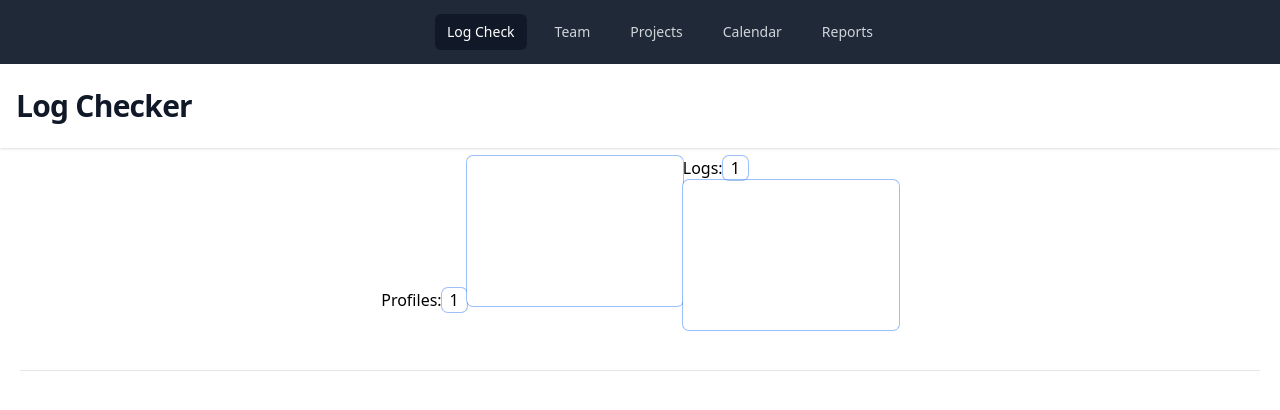
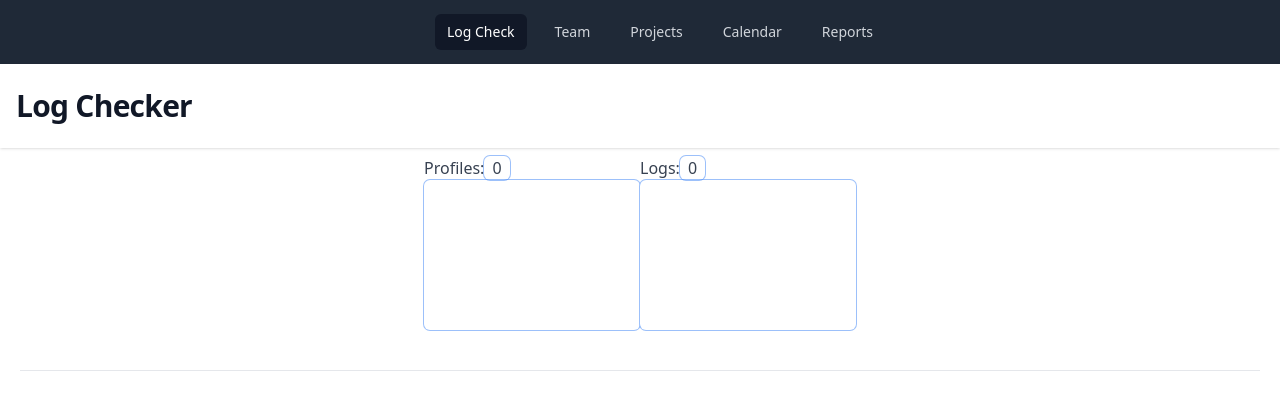
Before and after one commit to moradoulhaj/Simplify, a React (Vite) app: page / in a window 1280 px wide. Shown: the top 410 px of the page. Built offline with nearby package versions, Linux system fonts and the light colour scheme.

Commit message:
updating components

```diff
--- a/src/components/LogChecker.jsx
+++ b/src/components/LogChecker.jsx
@@ -1,12 +1,12 @@
 import { useState } from "react";
 import Monitor from "../parts/Monitor";
-import { checkLogs } from "../scripts/checker";  // Adjust the import path based on your folder structure
+import { checkLogs } from "../scripts/checker"; // Adjust the import path based on your folder structure
+import TextAreaInput from "../small components/TextAreaInput"; // Adjust the import path based on your folder structure
 
 export default function LogChecker() {
   const [profiles, setProfiles] = useState("");
   const [logs, setLogs] = useState("");
   const [sent, setSent] = useState(true);
-
   const [result, setResult] = useState({});
 
   const handleSubmit = (e) => {
@@ -18,7 +18,6 @@ export default function LogChecker() {
     } else {
       setResult(result);
       setSent(true);
-
     }
   };
 
@@ -28,39 +27,19 @@ export default function LogChecker() {
         <form onSubmit={handleSubmit}>
           <div className="flex justify-center">
             <div className="w-1/5">
-              <label htmlFor="profiles">
-                Profiles:
-                <span className="inline-flex items-center rounded-md bg-blue-50 px-2 text-xs font-medium text-blue-700 ring-1 ring-inset ring-blue-700/10">
-                  {profiles.split("\n").length}
-                </span>
-              </label>
-              <textarea
+              <TextAreaInput
                 id="profiles"
-                name="profiles"
-                rows={3}
-                style={{ height: "150px",resize: "none" }}
-                className="w-full rounded-md border-0  p-2 py-1.5 text-gray-900 shadow-sm ring-1 ring-inset ring-gray-300 placeholder:text-gray-400 focus:ring-2 focus:ring-inset focus:ring-indigo-600 sm:text-sm sm:leading-6"
+                label="Profiles"
                 value={profiles}
                 onChange={(e) => setProfiles(e.target.value)}
-                required
               />
             </div>
-           <div className="w-1/2">
-              <label htmlFor="logs">
-                Logs:
-                <span className="inline-flex items-center rounded-md bg-blue-50 px-2 text-xs font-medium text-blue-700 ring-1 ring-inset ring-blue-700/10">
-                  {logs.split("\n").length}
-                </span>
-              </label>
-              <textarea
+            <div className="w-1/2">
+              <TextAreaInput
                 id="logs"
-                name="logs"
-                rows={3}
-                style={{ height: "150px",resize: "none", }}
-                className="block w-full p-2 rounded-md border-0 py-1.5 text-gray-900 shadow-sm ring-1 ring-inset ring-gray-300 placeholder:text-gray-400 focus:ring-2 focus:ring-inset focus:ring-indigo-600 sm:text-sm sm:leading-6"
+                label="Logs"
                 value={logs}
                 onChange={(e) => setLogs(e.target.value)}
-                required
               />
             </div>
           </div>
--- a/src/small components/Modal.jsx
+++ b/src/small components/Modal.jsx
@@ -1,16 +1,14 @@
 import { useState } from "react";
 import TextAreaWithCopy from "./TextAreaWithCopy";
+import TextAreaInput from "./TextAreaInput";  // Adjust the import path based on your folder structure
 
 export default function Modal({ showModal, setShowModal, proxyDownProfiles }) {
   const [proxyInput, setProxyInput] = useState("");
   const [pairedList, setPairedList] = useState([]);
 
-  // Helper function to count lines
-  const countLines = (text) => (text ? text.split("\n").length : 0);
-
   const handleProxySubmit = () => {
     const profiles = proxyDownProfiles.join("\n").split("\n");
-    const proxies = proxyInput.split("\n").map(proxy => proxy.replace(/:\d+$/, '')); // Remove port
+    const proxies = proxyInput.split("\n").map((proxy) => proxy.replace(/:\d+$/, "")); // Remove port
 
     if (profiles.length !== proxies.length) {
       alert("You must provide the same number of proxies as profiles.");
@@ -24,7 +22,7 @@ export default function Modal({ showModal, setShowModal, proxyDownProfiles }) {
     setPairedList(newPairedList);
 
     // Optionally, display the paired list or handle further processing here
-    setShowModal(false); // Close the modal after submission
+     // Close the modal after submission
   };
 
   return (
@@ -34,33 +32,21 @@ export default function Modal({ showModal, setShowModal, proxyDownProfiles }) {
           <h2 className="text-xl font-semibold mb-4">Enter Proxies</h2>
           <div className="flex gap-4 mb-4">
             <div className="w-1/2">
-              <label className="block mb-2 text-gray-700 font-medium">
-                Proxy Down Profiles
-              </label>
-              <textarea
-                className="w-full p-2 border rounded"
-                rows={10}
+              <TextAreaInput
+                id="proxyDownProfiles"
+                label="Proxy Down Profiles"
                 value={proxyDownProfiles.join("\n")}
-                readOnly
+                onChange={() => {}}
+                readOnly={true}
               />
-              <span className="block mt-1 text-xs text-gray-600">
-                Lines: {countLines(proxyDownProfiles.join("\n"))}
-              </span>
             </div>
-
             <div className="w-1/2">
-              <label className="block mb-2 text-gray-700 font-medium">
-                Enter New Proxies
-              </label>
-              <textarea
-                className="w-full p-2 border rounded"
-                rows={10}
+              <TextAreaInput
+                id="proxyInput"
+                label="Enter New Proxies"
                 value={proxyInput}
                 onChange={(e) => setProxyInput(e.target.value)}
               />
-              <span className="block mt-1 text-xs text-gray-600">
-                Lines: {countLines(proxyInput)}
-              </span>
             </div>
           </div>
           <TextAreaWithCopy
@@ -73,13 +59,13 @@ export default function Modal({ showModal, setShowModal, proxyDownProfiles }) {
               onClick={() => setShowModal(false)}
               className="bg-gray-500 text-white px-4 py-2 rounded"
             >
-              Cancel
+              <i class="ri-close-large-line"></i>
             </button>
             <button
               onClick={handleProxySubmit}
               className="bg-blue-600 text-white px-4 py-2 rounded"
             >
-              Submit
+              <i class="ri-swap-2-fill"></i>
             </button>
           </div>
         </div>
--- /dev/null
+++ b/src/small components/TextAreaInput.jsx
@@ -0,0 +1,28 @@
+import React from "react";
+
+const TextAreaInput = ({ id, label, value, onChange }) => {
+  const countLines = (text) => (text ? text.split("\n").length : 0);
+
+  return (
+    <div className="w-full">
+      <label htmlFor={id} className="block mb-2 text-gray-700 font-medium">
+        {label}:
+        <span className="inline-flex items-center rounded-md bg-blue-50 px-2 text-xs font-medium text-blue-700 ring-1 ring-inset ring-blue-700/10 ml-2">
+          {countLines(value)}
+        </span>
+      </label>
+      <textarea
+        id={id}
+        name={id}
+        rows={3}
+        style={{ height: "150px", resize: "none" }}
+        className="block w-full p-2 rounded-md border-0 py-1.5 text-gray-900 shadow-sm ring-1 ring-inset ring-gray-300 placeholder:text-gray-400 focus:ring-2 focus:ring-inset focus:ring-indigo-600 sm:text-sm sm:leading-6"
+        value={value}
+        onChange={onChange}
+        required
+      />
+    </div>
+  );
+};
+
+export default TextAreaInput;
--- a/src/small components/TextAreaWithCopy.jsx
+++ b/src/small components/TextAreaWithCopy.jsx
@@ -28,7 +28,7 @@ export default function TextAreaWithCopy({ id, label, value, proxyDownProfiles }
           id={id}
           name={id}
           rows={10}
-          style={{ height: "160px", resize: "none", }}
+          style={{ height: "140px", resize: "none", }}
           className="block w-full rounded-md border border-gray-400 py-1.5 text-gray-900 bg-gray-100 shadow-sm ring-1 ring-inset ring-gray-300 placeholder:text-gray-400 focus:ring-2 focus:ring-inset focus:ring-indigo-600 sm:text-sm sm:leading-6"
           value={value}
           ref={textAreaRef}
```
